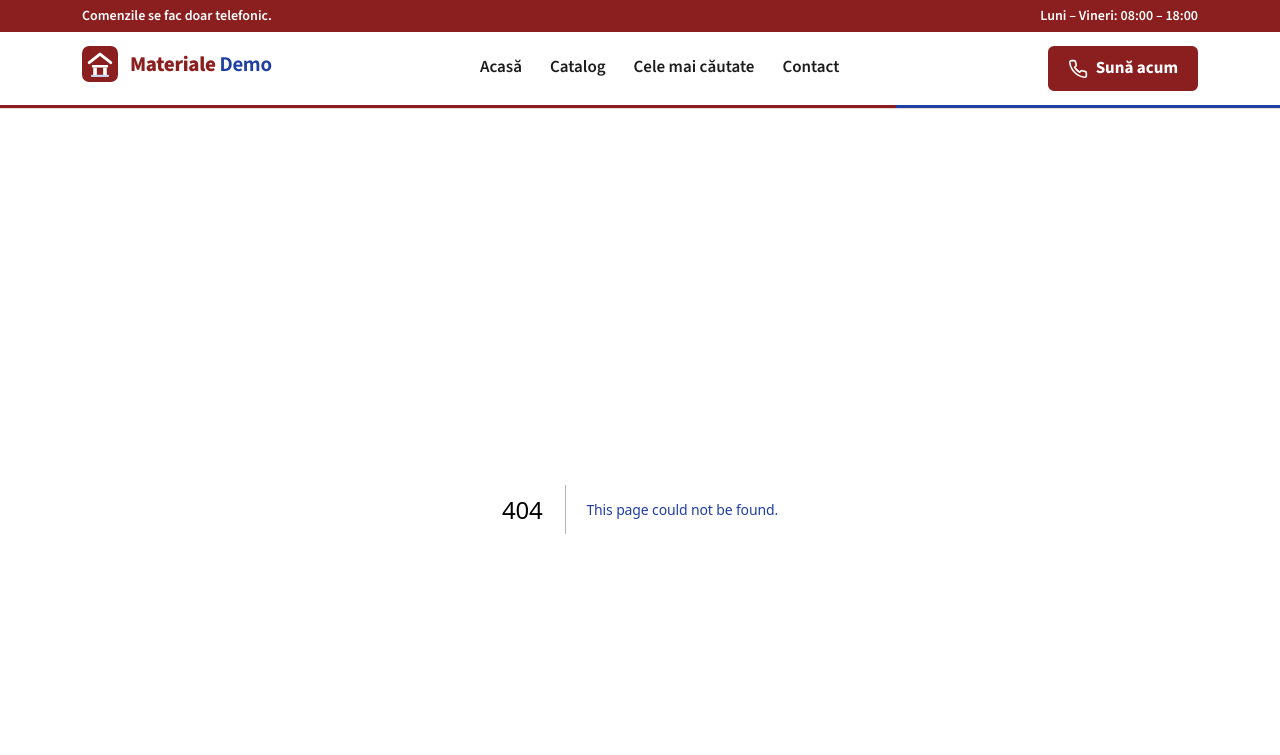
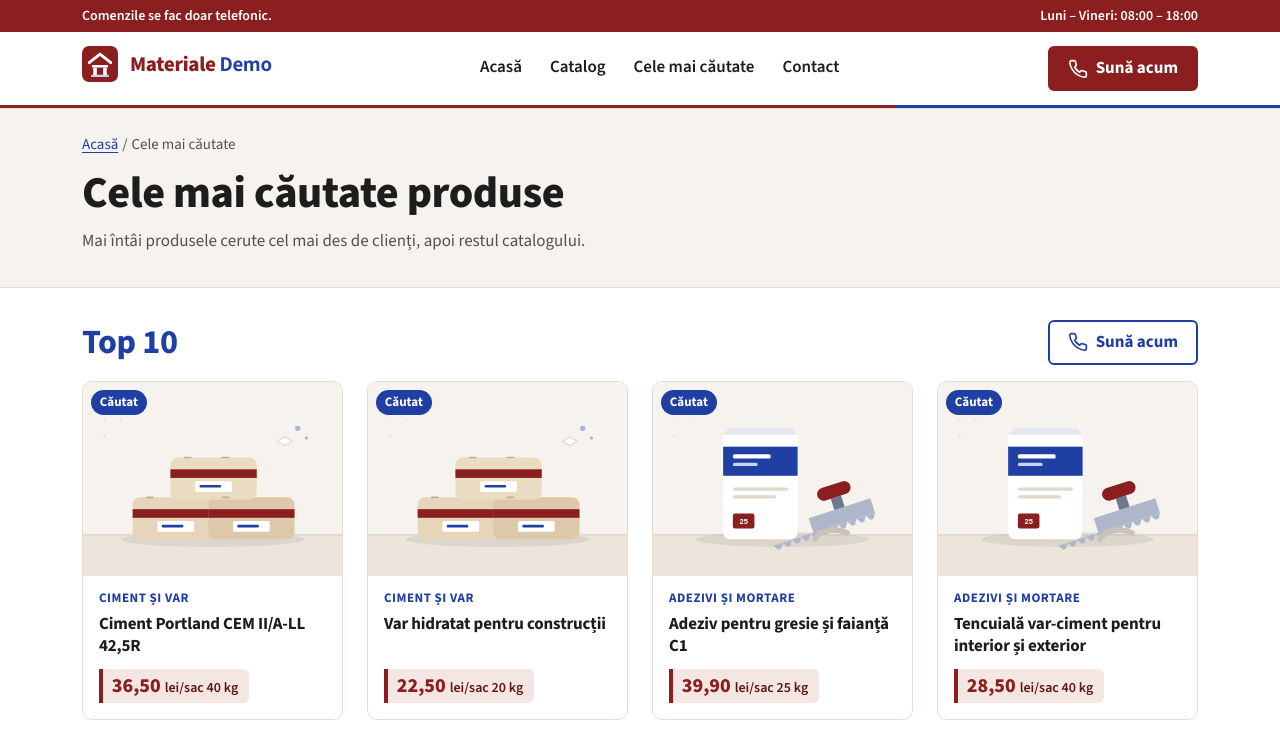
Before and after one commit to ManolacheIoan/materiale-demo, a Next.js app: page /cele-mai-cautate in a window 1280 px wide. Before the commit this address had no page. Shown: the top 755 px of the page. Built offline with nearby package versions, Linux system fonts and the light colour scheme.

Commit message:
Add most searched page: top products first, then the rest

```diff
--- /dev/null
+++ b/app/cele-mai-cautate/page.tsx
@@ -0,0 +1,36 @@
+import type { Metadata } from "next";
+import { CallButton } from "@/components/CallButton";
+import { PageHeader } from "@/components/PageHeader";
+import { ProductGrid } from "@/components/ProductCard";
+import { productsTopFirst } from "@/lib/catalog";
+
+export const metadata: Metadata = {
+  title: "Cele mai căutate",
+  description: "Produsele cerute cel mai des, urmate de restul catalogului.",
+};
+
+export default function TopPage() {
+  const all = productsTopFirst();
+  const top = all.filter((p) => p.top);
+  const rest = all.filter((p) => !p.top);
+  return (
+    <>
+      <PageHeader
+        crumbs={[{ href: "/", label: "Acasă" }, { label: "Cele mai căutate" }]}
+        title="Cele mai căutate produse"
+        intro="Mai întâi produsele cerute cel mai des de clienți, apoi restul catalogului."
+      />
+      <section className="container section section--tight" aria-labelledby="top">
+        <div className="ranked-heading">
+          <h2 id="top">Top {top.length}</h2>
+          <CallButton variant="outline" />
+        </div>
+        <ProductGrid products={top} />
+      </section>
+      <section className="container section section--tight" aria-labelledby="restul">
+        <h2 id="restul">Restul produselor</h2>
+        <ProductGrid products={rest} />
+      </section>
+    </>
+  );
+}
--- a/app/globals.css
+++ b/app/globals.css
@@ -1173,3 +1173,19 @@ main:focus {
   font-size: 0.9375rem;
   color: var(--muted);
 }
+
+/* ============ Most searched ============ */
+.section--tight {
+  padding-block: var(--space-6) 0;
+}
+.ranked-heading {
+  display: flex;
+  flex-wrap: wrap;
+  align-items: center;
+  justify-content: space-between;
+  gap: var(--space-3);
+  margin-bottom: var(--space-4);
+}
+.ranked-heading h2 {
+  margin: 0;
+}
```
